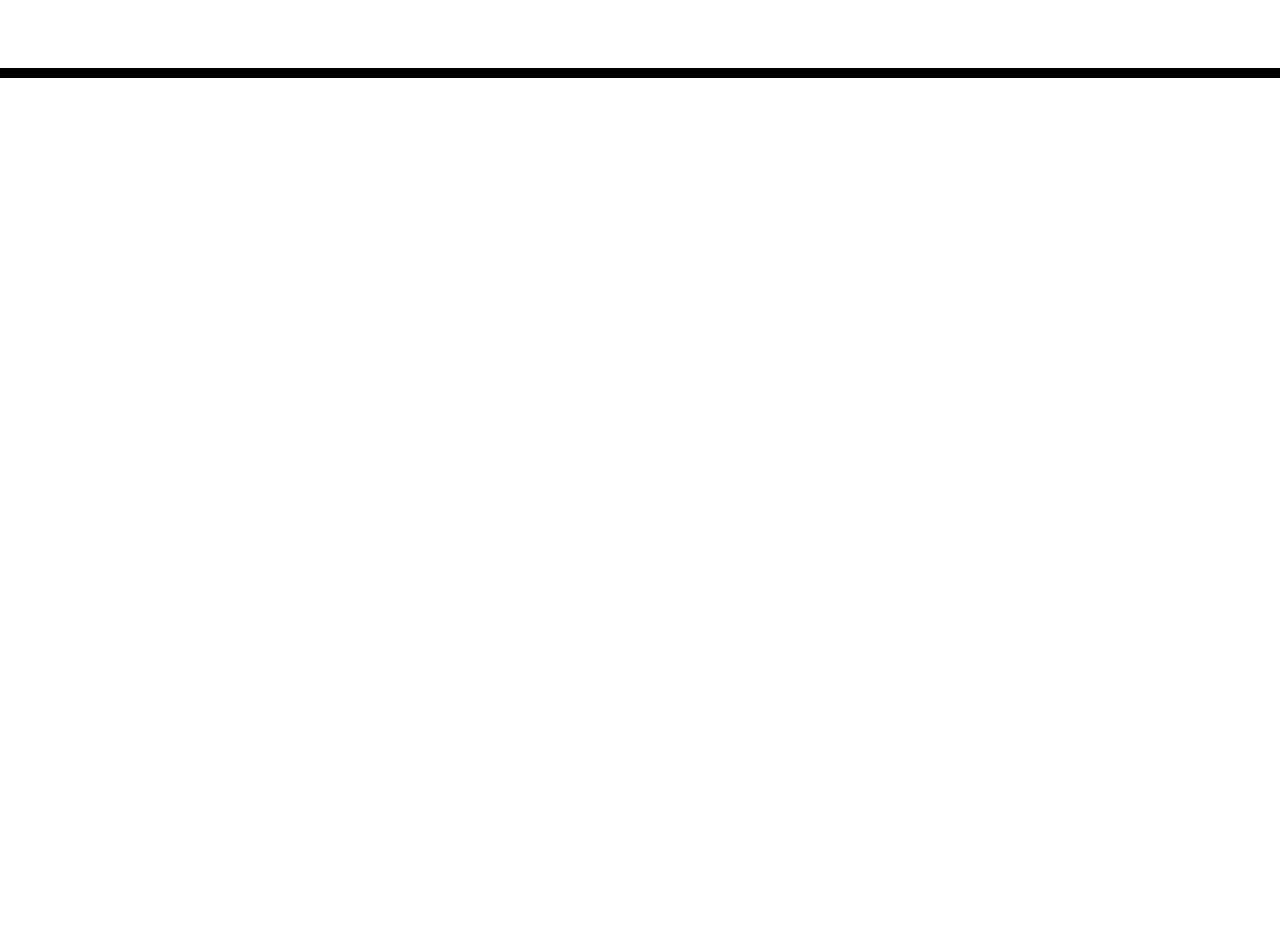
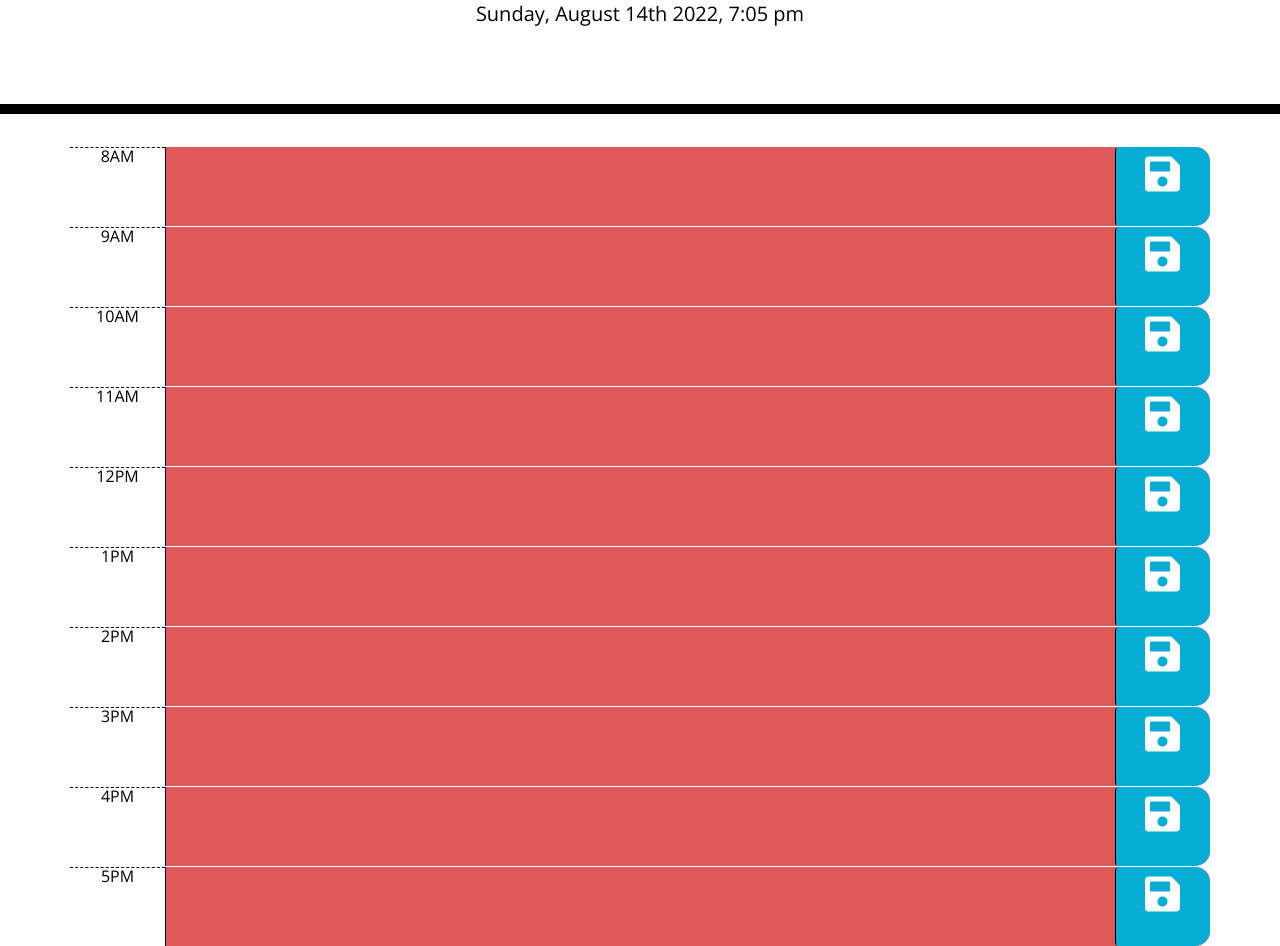
Before and after one commit to vianvianc/work-day-schedule, a plain HTML site: page index.html in a window 1280 px wide. Shown: the part 190-1136 px from the top of the page. Before the commit the page ends 800 px from the top, so only its background shows below. Drawn offline with nearby package versions, Linux system fonts and the light colour scheme.

Commit message:
finished

```diff
--- a/assets/script.js
+++ b/assets/script.js
@@ -0,0 +1,62 @@
+var hour = moment();
+// console.log(hour);
+//moment object is not in right format for comparison
+convertedHour = moment().hour();
+console.log(convertedHour);
+
+var today = moment();
+var now = today.format("dddd, MMMM Do YYYY, h:mm a");
+//shows date at top of page
+$("#now").text(now);
+
+//event handler for svatBtn, when clicked triggers callback function
+$(".saveBtn").on("click", function () {
+  //using (this) refers to the DOM element clicking on, .parent() method then
+  //goes to immediate parent and constructs a jquery object then .attr() method
+  //assigns that id to this object.
+  var timeBox = $(this).parent().attr("id");
+  //now make variable to hold value of text, use .sibling with textarea tag
+  //then use .val to get the value of the textarea form element (will return an array)
+  var textBox = $(this).siblings("textarea").val();
+  //set these two into local storage so they persist on refresh
+  localStorage.setItem(timeBox, textBox);
+  //   console.log(timeBox, textBox);
+});
+//for the stored ids in previously constructed objects we use .getItem,
+//then pass this as parameter to the .val jquery method which load the textBox
+//content with matching id
+// var eight = $("#8 textarea").val(localStorage.getItem("8"));
+// console.log(eight);
+$("#8 textarea").val(localStorage.getItem("8"));
+$("#9 textarea").val(localStorage.getItem("9"));
+$("#10 textarea").val(localStorage.getItem("10"));
+$("#11 textarea").val(localStorage.getItem("11"));
+$("#12 textarea").val(localStorage.getItem("12"));
+$("#13 textarea").val(localStorage.getItem("13"));
+$("#14 textarea").val(localStorage.getItem("14"));
+$("#15 textarea").val(localStorage.getItem("15"));
+$("#16 textarea").val(localStorage.getItem("16"));
+$("#17 textarea").val(localStorage.getItem("17"));
+
+function tense() {
+  $(".time-block").each(function () {
+    //the id of each time-block is looped over and assigned hourBox variable
+    var hourBox = $(this).attr("id");
+
+    // var hourCompare = hour;
+    if (hourBox < convertedHour) {
+      //the "past" class is assigned
+      $(this).addClass("past");
+    }
+
+    if (hourBox == convertedHour) {
+      //the "present" class is given
+      $(this).addClass("present");
+      //if the hour is "larger" than the variable...
+    } else if (hourBox > convertedHour) {
+      //the "future" class is given
+      $(this).addClass("future");
+    }
+  });
+}
+tense();
--- a/assets/style.css
+++ b/assets/style.css
@@ -43,18 +43,18 @@ textarea {
 }
 
 .past {
-  background-color: #d3d3d3;
-  color: white;
+  background-color: #e05959;
+  color: rgb(194, 46, 46);
 }
 
 .present {
-  background-color: #ff6961;
-  color: white;
+  background-color: #26c448;
+  color: rgb(60, 180, 96);
 }
 
 .future {
-  background-color: #77dd77;
-  color: white;
+  background-color: #2665da;
+  color: rgb(67, 181, 216);
 }
 
 .saveBtn {
@@ -67,5 +67,9 @@ textarea {
 
 .saveBtn i:hover {
   font-size: 20px;
+
   transition: all 0.3s ease-in-out;
 }
+.fa-save {
+  font-size: 40px;
+}
--- a/index.html
+++ b/index.html
@@ -30,11 +30,58 @@
     <header class="jumbotron">
       <h1 class="display-3">Work Day Scheduler</h1>
       <p class="lead">A simple calendar app for scheduling your work day</p>
-      <p id="currentDay" class="lead"></p>
+      <p id="now" class="lead"></p>
     </header>
     <div class="container">
-      <div>
-        <div></div>
+      <div id="8" class="row time-block">
+        <div class="col-md-1 hour">8AM</div>
+        <textarea class="col-md-10 description"></textarea>
+        <div class="col-md-1 btn saveBtn"><p class="fas fa-save"></p></div>
+      </div>
+      <div id="9" class="row time-block">
+        <div class="col-md-1 hour">9AM</div>
+        <textarea class="col-md-10 description"></textarea>
+        <div class="col-md-1 btn saveBtn"><p class="fas fa-save"></p></div>
+      </div>
+      <div id="10" class="row time-block">
+        <div class="col-md-1 hour">10AM</div>
+        <textarea class="col-md-10 description"></textarea>
+        <div class="col-md-1 btn saveBtn"><p class="fas fa-save"></p></div>
+      </div>
+      <div id="11" class="row time-block">
+        <div class="col-md-1 hour">11AM</div>
+        <textarea class="col-md-10 description"></textarea>
+        <div class="col-md-1 btn saveBtn"><p class="fas fa-save"></p></div>
+      </div>
+      <div id="12" class="row time-block">
+        <div class="col-md-1 hour">12PM</div>
+        <textarea class="col-md-10 description"></textarea>
+        <div class="col-md-1 btn saveBtn"><p class="fas fa-save"></p></div>
+      </div>
+      <div id="13" class="row time-block">
+        <div class="col-md-1 hour">1PM</div>
+        <textarea class="col-md-10 description"></textarea>
+        <div class="col-md-1 btn saveBtn"><p class="fas fa-save"></p></div>
+      </div>
+      <div id="14" class="row time-block">
+        <div class="col-md-1 hour">2PM</div>
+        <textarea class="col-md-10 description"></textarea>
+        <div class="col-md-1 btn saveBtn"><p class="fas fa-save"></p></div>
+      </div>
+      <div id="15" class="row time-block">
+        <div class="col-md-1 hour">3PM</div>
+        <textarea class="col-md-10 description"></textarea>
+        <div class="col-md-1 btn saveBtn"><p class="fas fa-save"></p></div>
+      </div>
+      <div id="16" class="row time-block">
+        <div class="col-md-1 hour">4PM</div>
+        <textarea class="col-md-10 description"></textarea>
+        <div class="col-md-1 btn saveBtn"><p class="fas fa-save"></p></div>
+      </div>
+      <div id="17" class="row time-block">
+        <div class="col-md-1 hour">5PM</div>
+        <textarea class="col-md-10 description"></textarea>
+        <div class="col-md-1 btn saveBtn"><p class="fas fa-save"></p></div>
       </div>
     </div>
     <!-- Timeblocks go here -->
```
